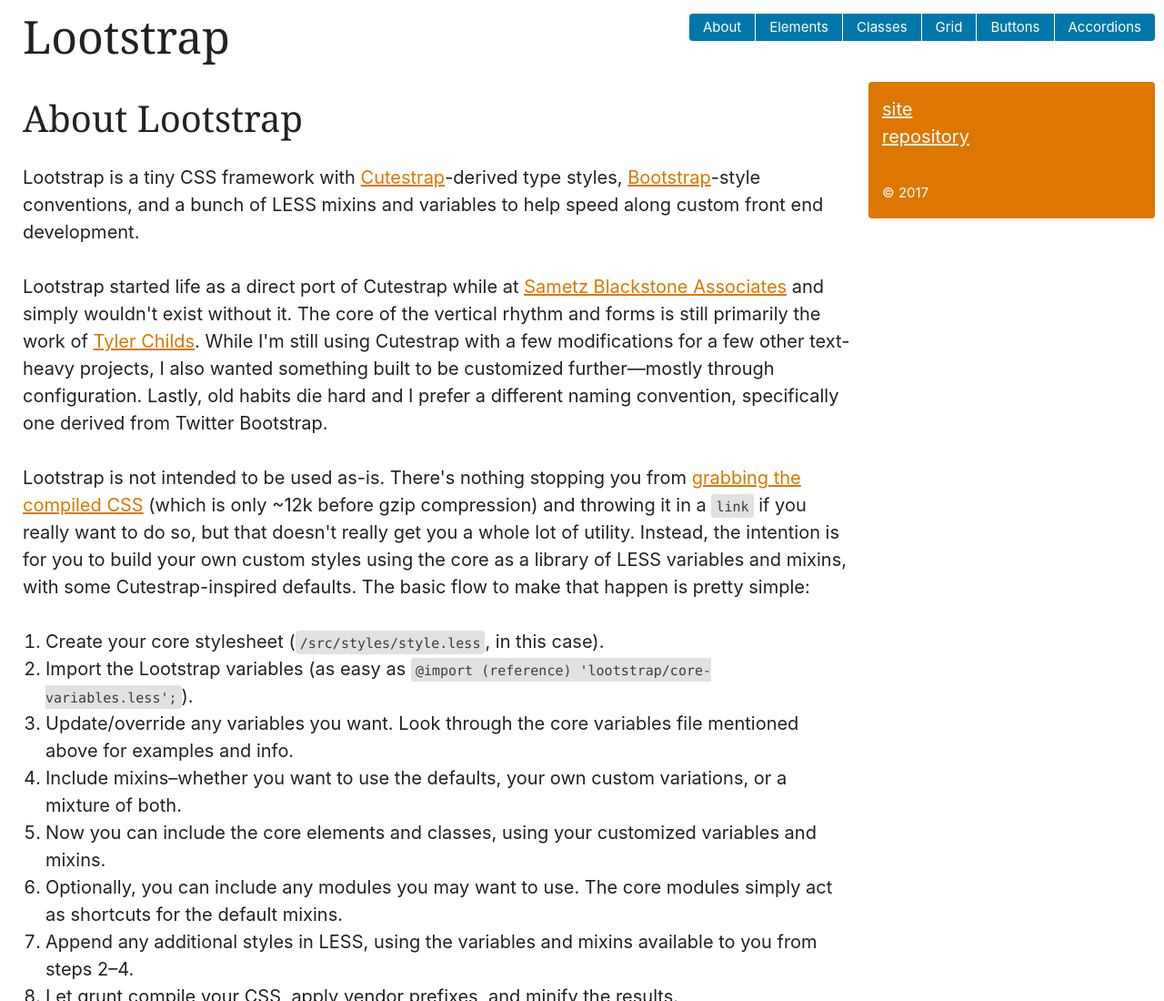
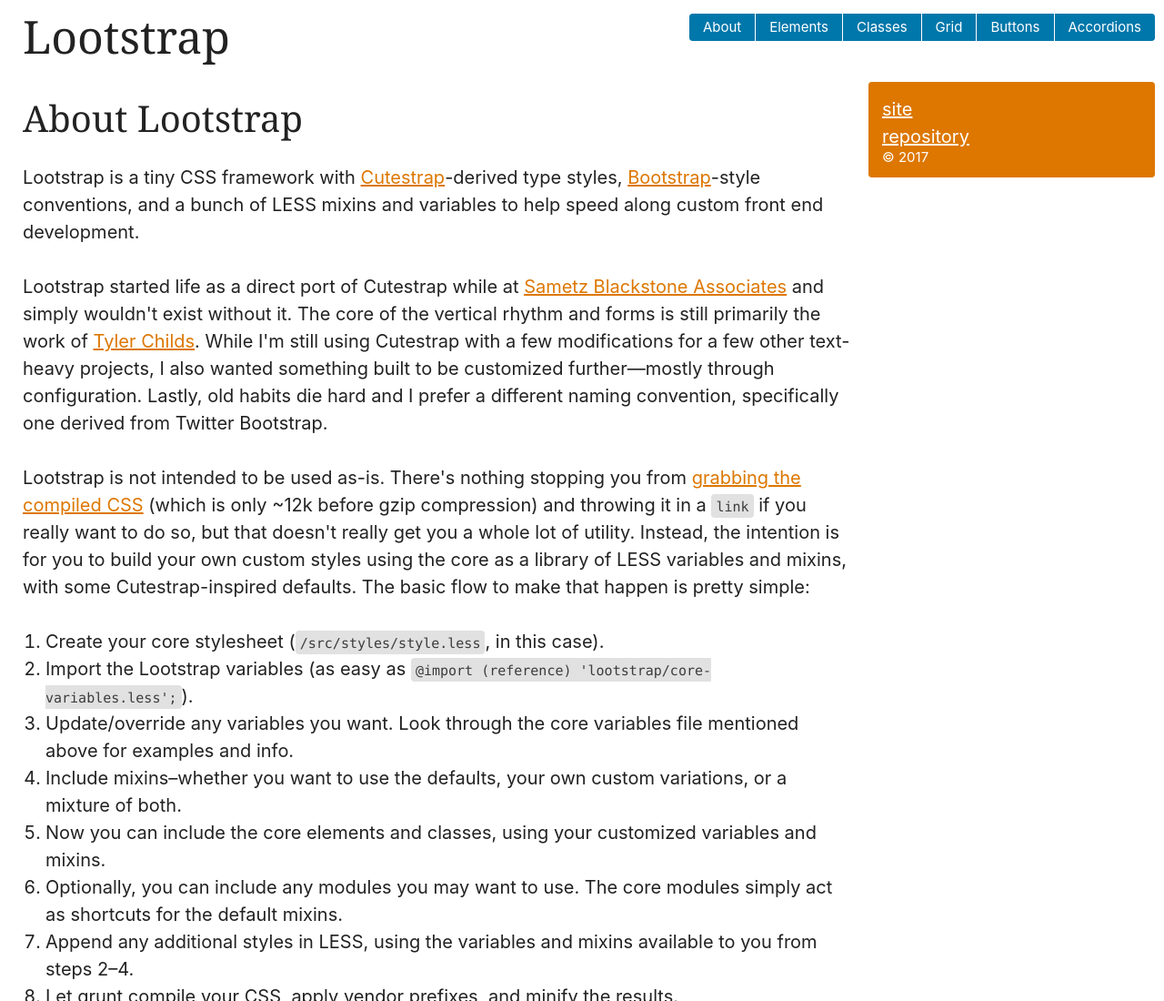
Before and after one commit to lukehler/lootstrap, a website: page dest/index.html in a window 1280 px wide. Shown: the top 1100 px of the page at 91% size. Drawn offline with Linux system fonts and the light colour scheme.

Commit message:
Footer cleanup.

```diff
--- a/dest/index.html
+++ b/dest/index.html
@@ -97,9 +97,8 @@
 			<footer id="site-footer" role="contentinfo">
 				<div class="grid-inner bg-primary">
 					<p><a href="https://lukehler.github.io/lootstrap">site</a>
-						<br />
 						<a href="https://github.com/lukehler/lootstrap">repository</a>
-					<p><small>&copy; 2017</small>
+						<small>&copy; 2017</small>
 				</div>
 			</footer>
 
--- a/src/styles/style.less
+++ b/src/styles/style.less
@@ -47,8 +47,11 @@
 }
 footer {
 	.grid-item( 3 ); // default is 12 columns, so 3/12 = 1/4.
+	a,
+	small {
+		display: block;
+	}
 }
-
 
 // Let's set up a really simple header.
 nav a {
```
Also changed, not shown: src/content/close.html (+1 -2 lines), dest/style.css, dest/style.min.css.
